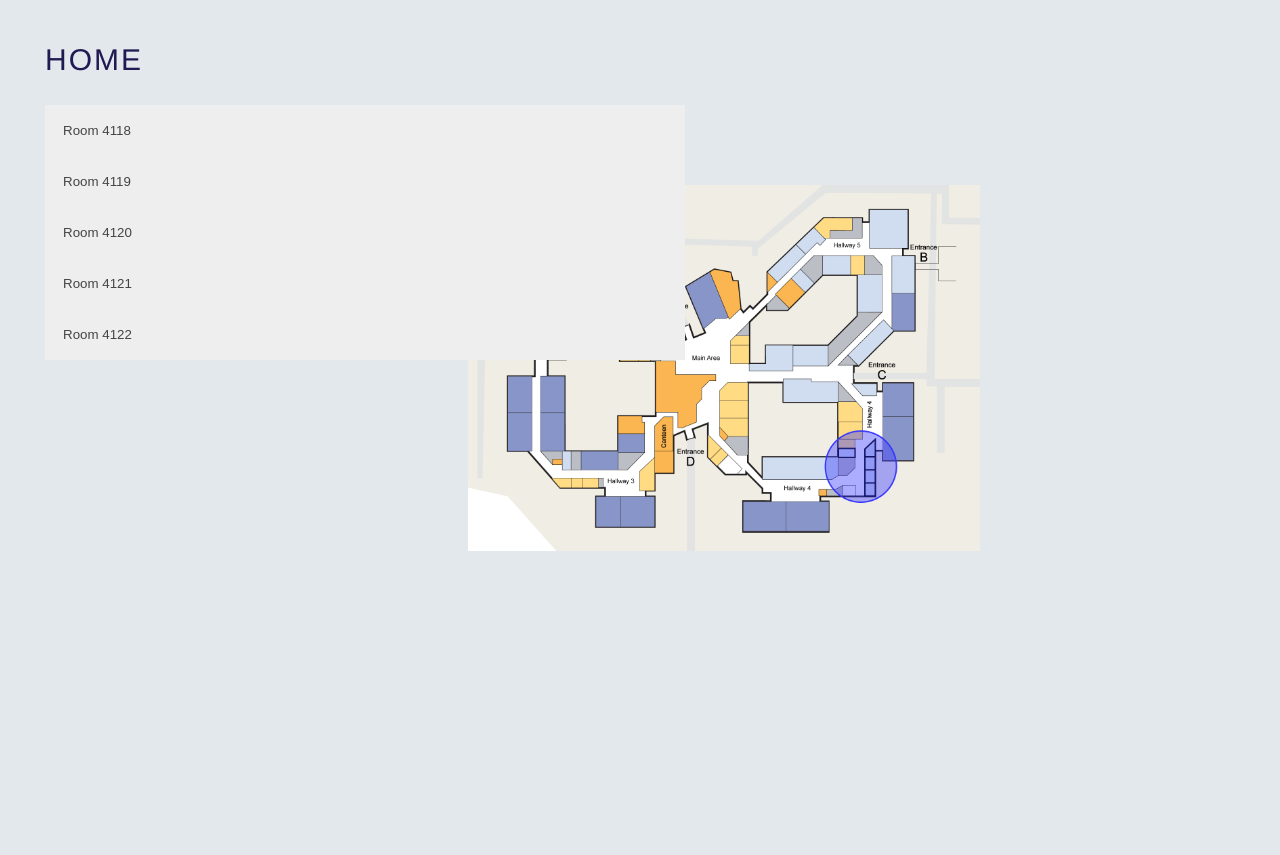
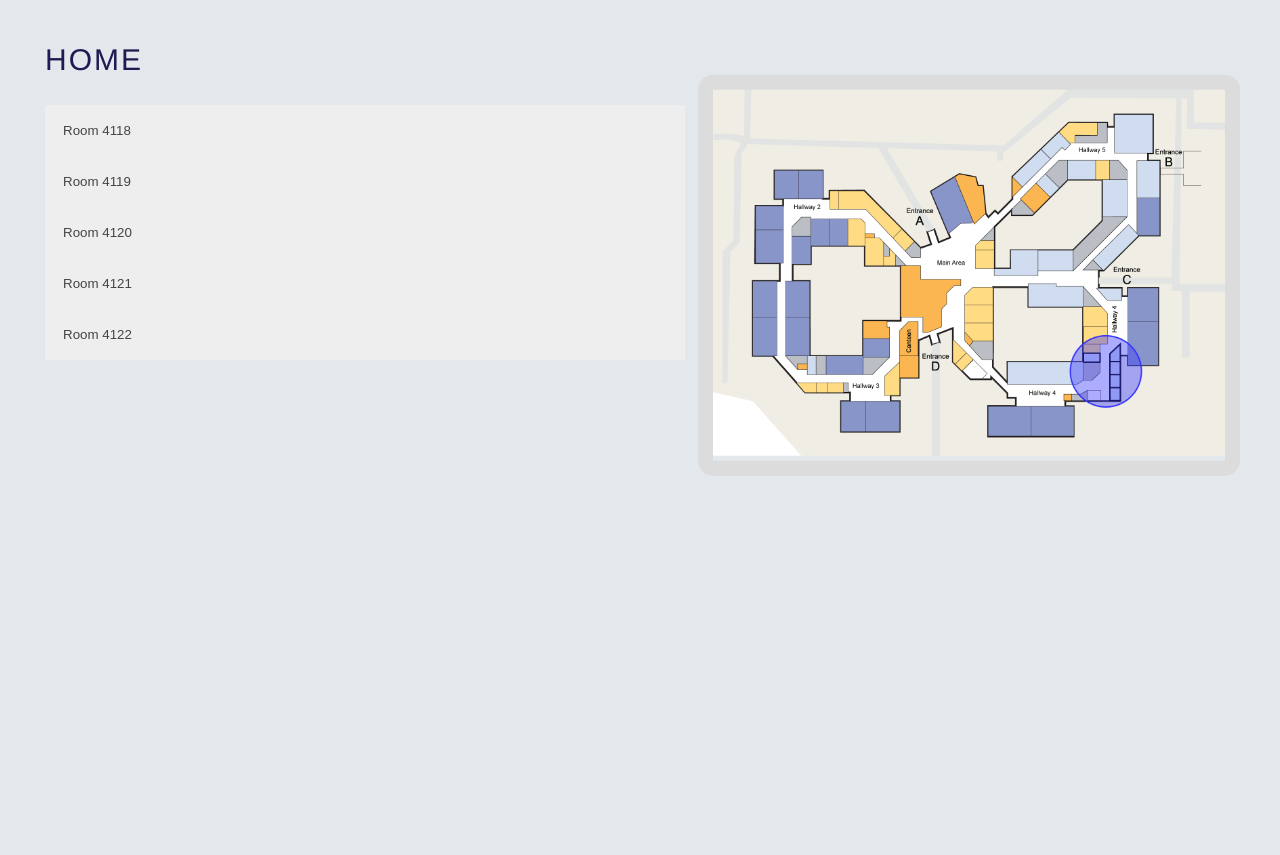
Before and after one commit to NadjaDH/P7-code, a Flask app: page / in a window 1280 px wide; the page is wider, and only the part inside the window is pictured. Shown: the part 45-900 px from the top of that part. After the commit the page ends 521 px from the top of that part, so only its background shows below. Run offline with Flask 3, Linux system fonts and the light colour scheme.

Commit message:
map placement fix

```diff
--- a/static/Style_Dropdown.css
+++ b/static/Style_Dropdown.css
@@ -42,7 +42,8 @@
     min-width: 160px;
     box-shadow: 0px 8px 16px 0px rgba(0,0,0,0.2);
     border-radius: 5px;
-    left: 15px;
+    left: 50px;
+    top: 240px;
     z-index: 1;
 }
 
--- a/static/styles.css
+++ b/static/styles.css
@@ -864,20 +864,24 @@ th:nth-child(2) {
     left: 45px;
 }
 
-
-.container
-    {
-         text-align: right; /* Align the container to the right */
-         margin-top: -400px; /* Add some top margin */
+.container {
+    position: absolute; /* Position the container absolutely */
+    right: 40px; /* Align the container to the right */
+    top: 40%; /* Position the container in the middle vertically */
+    transform: translateY(-50%); /* Move the container up by half its height */
+    width: 40%; /* Set the width of the container */
+    text-align: right; /* Align the text to the right */
+    border: 15px solid rgb(220, 220, 220); /* Add a 2px solid black border */
+    border-radius: 15px; /* Round the edges of the border */
 }
 
 .container img {
     /*Image zoom styles*/
     /* Style for the container holding the image */
-            margin: 300px;
+    margin: 0; /* Remove the margin */
     cursor: zoom-in;
     transition: transform 1s ease; /* Set transition of zoom in to 1 sec */
-            width: 40%; /* Set the width of the container */
+    width: 100%; /* Set the width of the image to 100% of the container */
 }
 
 input[type=checkbox] {
--- a/templates/home.html
+++ b/templates/home.html
@@ -16,7 +16,7 @@
   </ul>
   <h1>Home</h1>
 
-    <!--
+  <!-- CAN MAYBE BE USED FOR CONTENT ON HOME PAGE
   <button class="accordion" id="4118">Room 4.118</button>
   <div class="panel">
       <p>
@@ -37,24 +37,8 @@
         <!--<br>
       </p>
   </div>
+  -->
 
-    <button class="accordion" id="4119">Room 4.119</button>
-    <div class="panel">
-      <div style="width: 20%; height: 20px; background: red;"></div>
-      <div style="width: 20%; height: 20px; background: rgb(242, 255, 0);"></div>
-      <div style="width: 20%; height: 20px; background: green;"></div>
-    </div>
-
-    <button class="accordion" id="4120">Room 4.120</button>
-    <div class="panel">
-        <p>Lorem ipsum...</p>
-    </div>
-
-    <button class="accordion" id="4121">Room 4.121</button>
-    <div class="panel">
-        <p>Lorem ipsum...</p>
-    </div>
-    -->
   {% for room in room_info %}
   <button class="accordion">Room {{ room.room }}</button>
     <div class="panel">
@@ -64,13 +48,12 @@
 
   <div class="container">
     <input type="checkbox" name="" id="zoom_img" />
-
     <label for="zoom_img">
       <img src="{{ url_for('static', filename='images/Mapwithcolor.png') }}" alt="Map">
     </label>
   </div>
 
-    <script> // Dette er JS for at accordion fungerer
+  <script> // Javascript for at accordion fungerer
       var acc = document.getElementsByClassName("accordion");
       var i;
 
```
Lines whose indentation alone changed are shown as unchanged.
